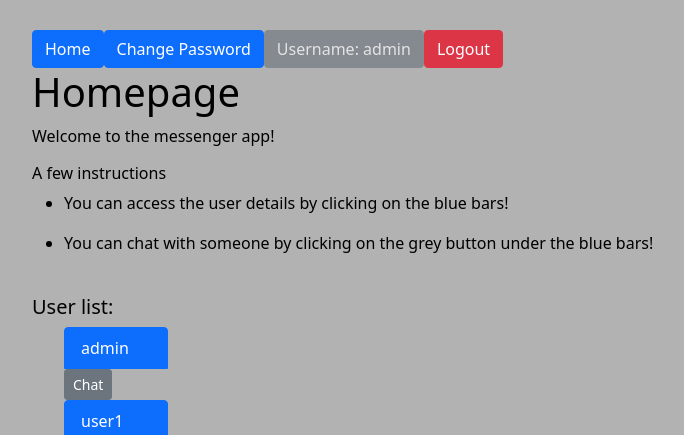
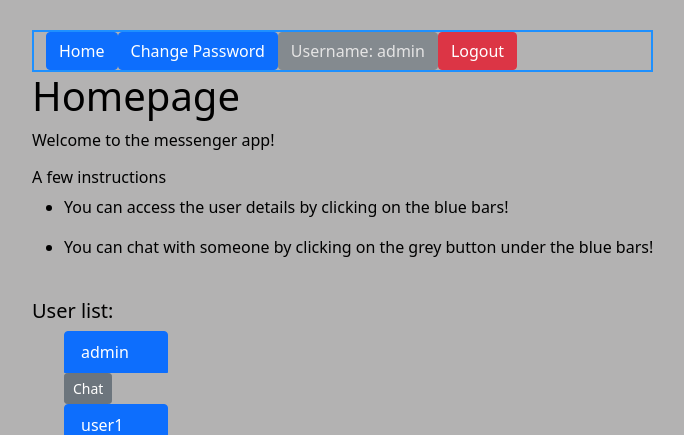
Before and after one commit to rozsanimrod/messenger, a Django app: page / in a window 1280 px wide. Shown: the top 435 px of the page, without its empty margins (68-752 px from the left). Run offline with Django 3.2, Linux system fonts and the light colour scheme; a user stored in the database is signed in; data comes from the database, SQL or seed files in the repository.

Commit message:
container

```diff
--- a/homepage/templates/homepage/home.html
+++ b/homepage/templates/homepage/home.html
@@ -3,14 +3,23 @@
 {% block body %}
 
     {% if user.is_authenticated %}
-        <div class="btn-group" role="group" aria-label="Basic example">
-            <a href="{% url 'homepage:home' %}"><button type="button" class="btn btn-primary">Home</button></a>
-            <a href="{% url 'password_change' %}"><button type="button" class="btn btn-primary" >Change Password</button></a>
-            <a><button type="button" class="btn btn-secondary" disabled>Username: {{ user.username }} </button></a>
-            <a href="{% url 'logout' %}"><button type="button" class="btn small btn-danger">Logout</button></a>
-            <a></a>
+    <style>
+        .my-container {
+            border: 2px solid dodgerblue;
+        }
+    </style>
+
+        <div class="container my-container">
+        <div class="row my-row">
+            <div class="btn-group" role="group" aria-label="Basic example">
+                <a href="{% url 'homepage:home' %}"><button type="button" class="btn btn-primary">Home</button></a>
+                <a href="{% url 'password_change' %}"><button type="button" class="btn btn-primary" >Change Password</button></a>
+                <a><button type="button" class="btn btn-secondary" disabled>Username: {{ user.username }} </button></a>
+                <a href="{% url 'logout' %}"><button type="button" class="btn small btn-danger">Logout</button></a>
+
+            </div>
         </div>
-
+        </div>
 <h1>Homepage</h1>
         <div></div>
         <p>Welcome to the messenger app!</p>
```
